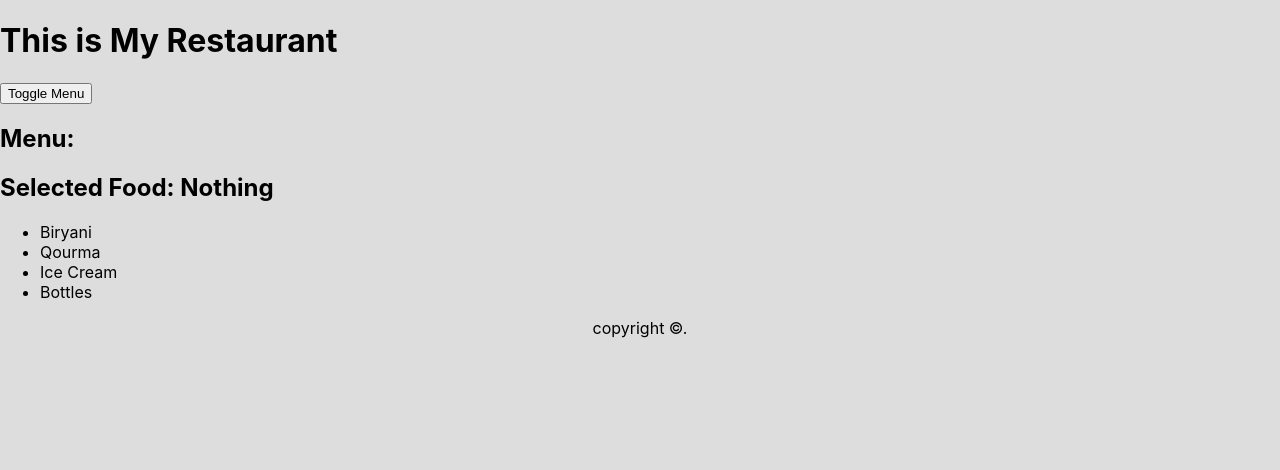
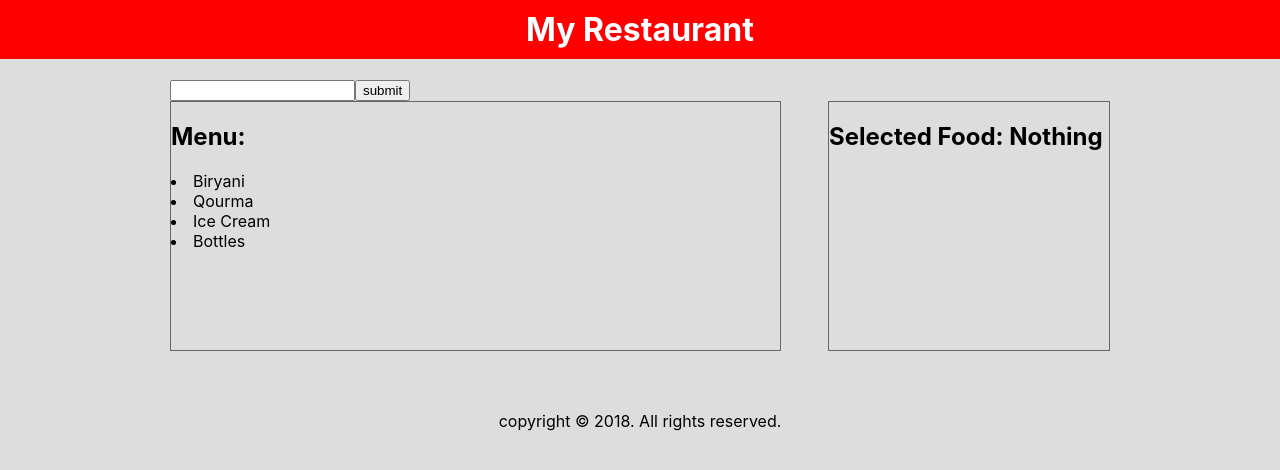
Before and after one commit to TechnaPK/batch2-react-practice-code, a React (Create React App) app: page / in a window 1280 px wide. Shown: the top 470 px of the page. Built offline with nearby package versions, Linux system fonts and the light colour scheme.

Commit message:
Props, Refs and Styling

```diff
--- a/src/App.css
+++ b/src/App.css
@@ -1,7 +1,40 @@
 body{
   background: #ddd;
+  margin: 0;
+  padding: 0;
 }
-.mylist{
-  background: orange;
-  color: white
+.header{
+  background: red;
+  color: white;
+  padding: 10px 0;
+  text-align: center;
 }
+.header h1{
+  margin: 0;
+}
+
+.contentArea{
+  max-width: 980px;
+  margin: 0 auto 40px;
+  overflow: auto;
+  padding: 20px;
+  box-sizing: border-box;
+}
+
+.leftPane{
+  float: left;
+  width: 65%;
+}
+
+.rightPane{
+  float: right;
+  width: 30%;
+
+}
+
+.leftPane, .rightPane{
+  padding: 0;
+  box-sizing: border-box;
+  border: 1px solid #666;
+  min-height: 250px;
+}
--- a/src/components/Content.js
+++ b/src/components/Content.js
@@ -1,4 +1,6 @@
 import React, { Component } from 'react';
+import LeftPane from './LeftPane'
+import RightPane from './RightPane'
 
 class Content extends Component {
 
@@ -9,40 +11,35 @@ class Content extends Component {
   }
 
 
-  handleClick = () => {
 
-    if (this.state.displayMenu === true) {
-      this.setState({ displayMenu: false })
+  updateSelection = (value, index) => {
 
-    } else {
-      this.setState({ displayMenu: true })
-
-    }
+    this.setState({ selectedFood: value })
 
   }
 
-  updateSelection = ( value, index ) => {
-    console.log( index )
-    this.setState({ selectedFood: value })
+  handleSubmit = () => {
+
+    let menu_item = this.refs.menu_item.value
+    let menuItems = this.state.menu.slice()
+
+    menuItems.push( menu_item )
+
+    this.setState({ menu: menuItems })
   }
 
   render() {
 
-    const menuItems = this.state.menu.map((value, index) => {
+    return (
+      <div className="contentArea">
+        <div>
 
-      return <li key={index} onClick={() => { this.setState({ selectedFood: value }) }} >  {value}  </li>
+          < input type="text" ref="menu_item" />
+          <input type="submit" value="submit" onClick={this.handleSubmit} />
+        </div>
 
-    })
-
-    return (
-      <div>
-        <button onClick={this.handleClick}>Toggle Menu</button>
-        <h2>Menu:</h2>
-        <h2>Selected Food: {this.state.selectedFood}</h2>
-        <ul>
-          {this.state.displayMenu === true ? menuItems : ''}
-
-        </ul>
+        <LeftPane menu={this.state.menu} updateSelection={this.updateSelection} />
+        <RightPane selectedFood={this.state.selectedFood} />
 
       </div>
     )
--- a/src/components/Footer.js
+++ b/src/components/Footer.js
@@ -3,10 +3,10 @@ import React, { Component } from 'react';
 class Footer extends Component {
 
   render() {
-
+    let year = new Date().getFullYear()
     return (
       <div>
-        <p style={{ textAlign: 'center' }}>copyright &copy;.</p>
+        <p style={{ textAlign: 'center' }}>copyright &copy; {year}. All rights reserved.</p>
       </div>
     )
 
--- a/src/components/Header.js
+++ b/src/components/Header.js
@@ -5,9 +5,10 @@ class Header extends Component {
     render() {
 
       return (
-        <div>
-          <h1>This is My Restaurant</h1>
+        <div className="header">
+          <h1>My Restaurant</h1>
         </div>
+
       )
 
     }
--- /dev/null
+++ b/src/components/LeftPane.js
@@ -0,0 +1,25 @@
+import React, { Component } from 'react';
+
+
+class LeftPane extends Component {
+
+  render() {
+
+    return (
+      <div className="leftPane">
+      <h2>Menu:</h2>
+
+      { this.props.menu.map( ( value, index ) => {
+        return <li key={index} onClick={ () => {
+
+          this.props.updateSelection( value )
+
+        } }  >  {value}  </li>
+      }  ) }
+      </div>
+    )
+
+  }
+
+}
+export default LeftPane
--- /dev/null
+++ b/src/components/RightPane.js
@@ -0,0 +1,16 @@
+import React, { Component } from 'react';
+
+class RightPane extends Component {
+
+  render() {
+
+    return (
+      <div className="rightPane">
+      <h2>Selected Food: {this.props.selectedFood}</h2>
+      </div>
+    )
+
+  }
+
+}
+export default RightPane
```
Also changed, not shown: src/App.js (line endings or trailing spaces).
